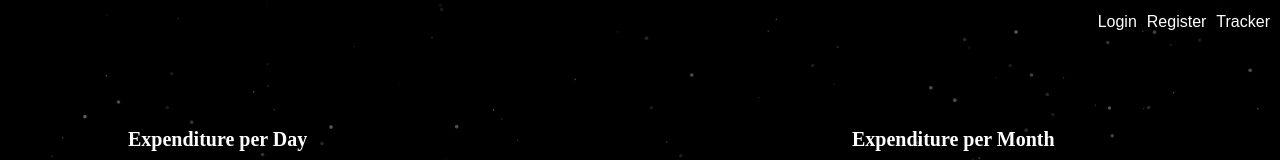
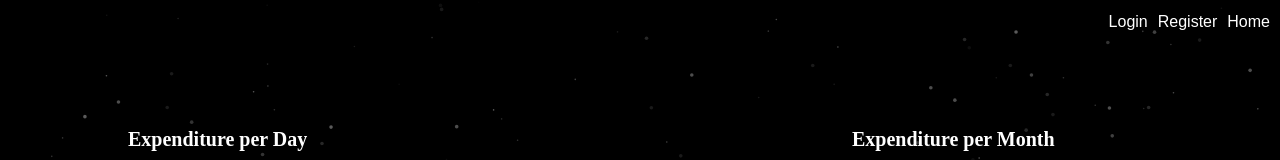
Before and after one commit to atulbhartiproff/budget_tracker, a Next.js app: page /tracker in a window 1280 px wide. Shown: the top 160 px of the page. Built offline with nearby package versions, Linux system fonts and the light colour scheme.

Commit message:
"Changed Navbar"

```diff
--- a/src/app/components/Navbar.tsx
+++ b/src/app/components/Navbar.tsx
@@ -22,7 +22,7 @@ const Navbar: React.FC = () => {
 
         <Link href="/register">Register</Link>
 
-        <Link href="/tracker">Tracker</Link>
+        <Link href="/">Home</Link>
       </nav>
     </>
   );
```
